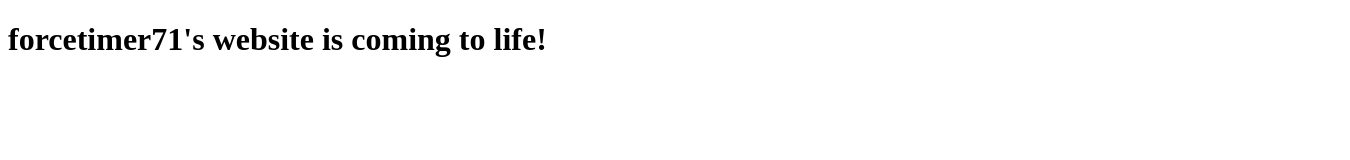
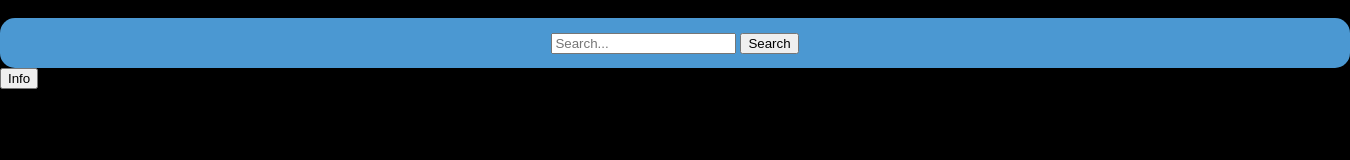
Before and after one commit to forcetimer71/forcetimer71.web, a plain HTML site: page Index.html in a window 1280 px wide. Shown: the whole page, 1350 px wide, since content can reach past the window. Drawn offline with Linux system fonts and the light colour scheme.

Commit message:
Add files via upload

```diff
--- a/Index.html
+++ b/Index.html
@@ -1,8 +1,52 @@
 <!DOCTYPE html>
-<html>
-    <body>
-        <h1>
-        forcetimer71's website is coming to life!
-        </h1>
+<head>
+    <link rel="stylesheet" href="center.css"
+<title>
+    forcetimer71.web
+</title>
+
+<style>
+
+
+    .roundtable{
+        background: #4b98d2;
+        -webkit-border-radius:15px;
+        -moz-border-radius:15px;
+        -ms-border-radius:15px;
+        border-radius:15px;
+    }
+</style>
+</head>
+<html lang="EN">
+    <body style="background-color: black;">
+<table align="center" class="roundtable" width="600px" height="50px">
+    <tr>
+        <td
+        align="center">
+        <input type="text" placeholder="Search..."/>
+        <input type="submit" name="Search" value="Search">
+        </td>
+    </tr>
+</table>
+<a href="info-button/Info-button.html">
+    <button>
+        Info
+    </button>
+</a>
+        <p>
+            <Font face=" Comic Sans MS" Introduction HTML
+        <p>
+            <Font size forcetimer71 needs to make his finishing touches
+        </p>
+        </p>
+        <p><font color="#1A1CBD">
+        </p>
+        </head>
+            <tr>
+                <td align="center">
+
+                </td>
+            </tr>
+        </table>
     </body>
 </html>
--- /dev/null
+++ b/center.css
@@ -0,0 +1,27 @@
+body
+{
+    background: #6dafff;
+    padding: 0;
+    margin: 0 auto;
+}
+.roundtable
+{
+    width: 1350px;
+    height: 50px;
+    margin: 0px;
+    background: #6dafff;
+    position: relative;
+}
+.container h1
+{
+    margin: 0;
+    padding: 0;
+    font-family: 'Comic Sans', Courier, monospace;
+    font-size: 3em;
+    text-transform: uppercase;
+    text-align: center;
+    position: relative;
+    top: 50%;
+    color: #1A1CBD;
+    transform: translateY(-50%);
+}
--- /dev/null
+++ b/info-button/center2.css
@@ -0,0 +1,27 @@
+body
+{
+    background: #6dafff;
+    padding: 0;
+    margin: 0 auto;
+}
+.roundtable
+{
+    width: 1350px;
+    height: 50px;
+    margin: 0px;
+    background: #6dafff;
+    position: relative;
+}
+.container h1
+{
+    margin: 0;
+    padding: 0;
+    font-family: 'Comic Sans', Courier, monospace;
+    font-size: 3em;
+    text-transform: uppercase;
+    text-align: center;
+    position: relative;
+    top: 50%;
+    color: #1A1CBD;
+    transform: translateY(-50%);
+}
--- /dev/null
+++ b/search-button/style.css
@@ -0,0 +1,16 @@
+body
+{
+    margin: 0;
+    padding: 0;
+    background: url(bg.jpg);
+    background-size: cover;
+    font-family: sans-serif;
+
+}
+h1
+{
+    margin: 0 0 10px;
+    padding: 0;
+    color: #6dafff;
+    font-size: 24px;
+}
```
Also changed, not shown: box-info.html (added, +13 -0 lines), info-button/Info-button.html (added, +55 -0 lines), search-button/search-button.html (added, +12 -0 lines), fonts/comic.ttf (added).
